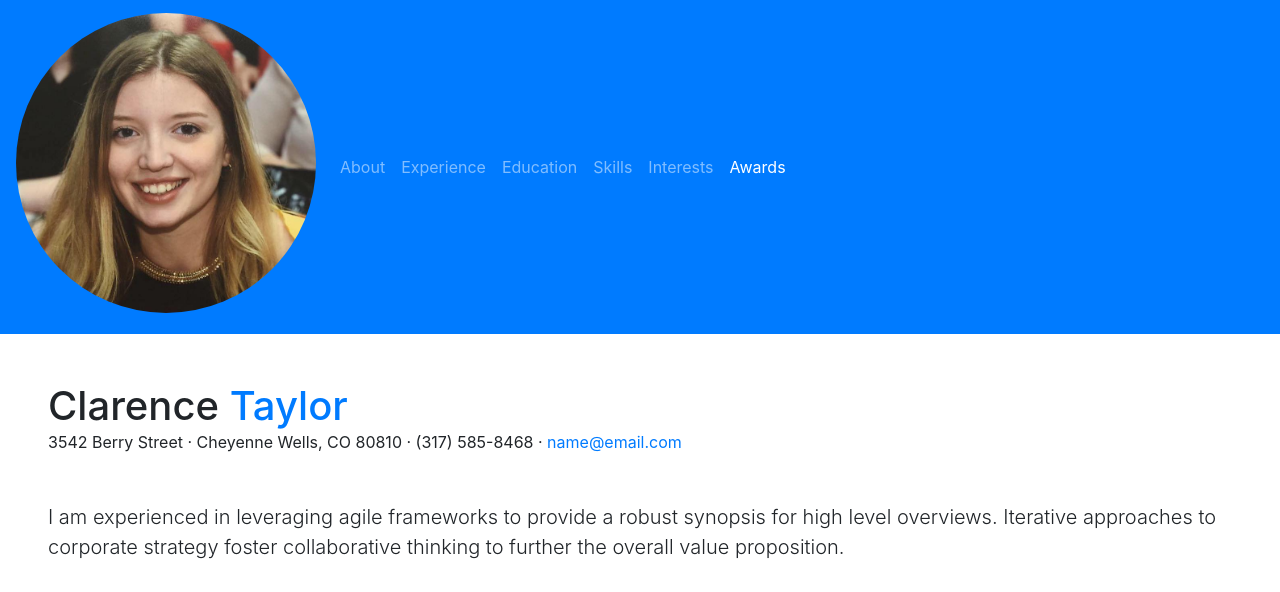
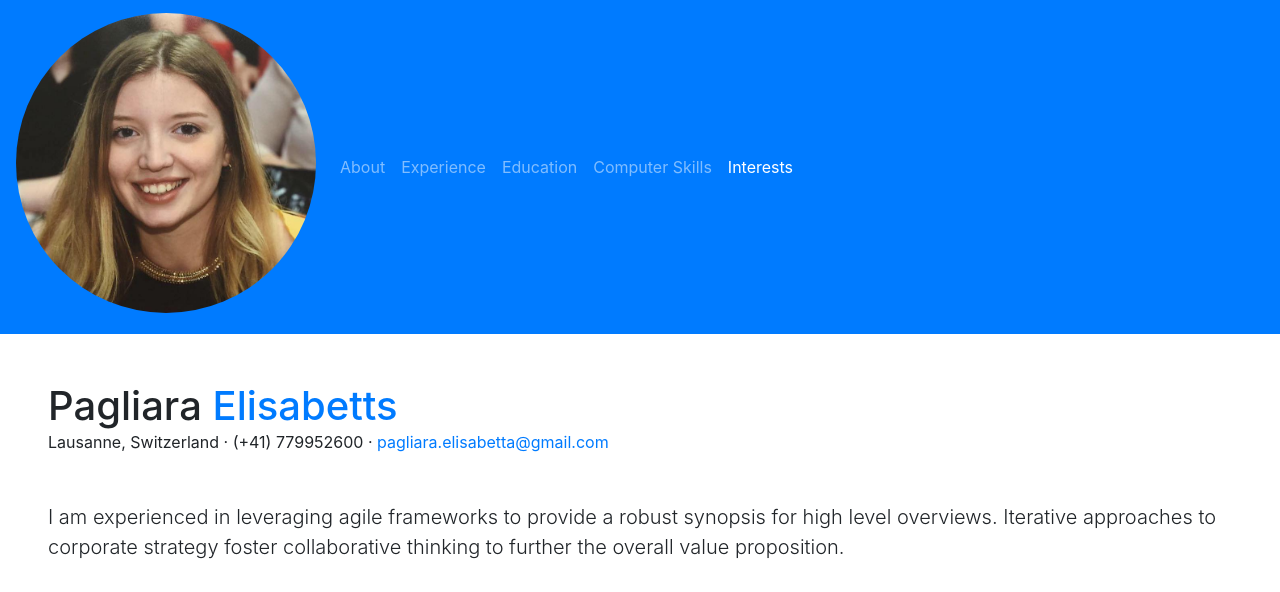
Before and after one commit to Elisabettaaa/Elisabetta_resume, a website with bundled scripts: page index.html in a window 1280 px wide. Shown: the top 592 px of the page. Built offline with nearby package versions, Linux system fonts and the light colour scheme; a web font is replaced by a local one.

Commit message:
dome modification to the first commit

```diff
--- a/index.html
+++ b/index.html
@@ -47,14 +47,12 @@
           <a class="nav-link js-scroll-trigger" href="#education">Education</a>
         </li>
         <li class="nav-item">
-          <a class="nav-link js-scroll-trigger" href="#skills">Skills</a>
+          <a class="nav-link js-scroll-trigger" href="#skills">Computer Skills</a>
         </li>
         <li class="nav-item">
           <a class="nav-link js-scroll-trigger" href="#interests">Interests</a>
         </li>
-        <li class="nav-item">
-          <a class="nav-link js-scroll-trigger" href="#awards">Awards</a>
-        </li>
+
       </ul>
     </div>
   </nav>
@@ -63,11 +61,11 @@
 
     <section class="resume-section p-3 p-lg-5 d-flex align-items-center" id="about">
       <div class="w-100">
-        <h1 class="mb-0">Clarence
-          <span class="text-primary">Taylor</span>
+        <h1 class="mb-0">Pagliara
+          <span class="text-primary">Elisabetts</span>
         </h1>
-        <div class="subheading mb-5">3542 Berry Street · Cheyenne Wells, CO 80810 · (317) 585-8468 ·
-          <a href="mailto:name@email.com">name@email.com</a>
+        <div class="subheading mb-5">Lausanne, Switzerland · (+41) 779952600 ·
+          <a href="mailto:name@email.com">pagliara.elisabetta@gmail.com</a>
         </div>
         <p class="lead mb-5">I am experienced in leveraging agile frameworks to provide a robust synopsis for high level overviews. Iterative approaches to corporate strategy foster collaborative thinking to further the overall value proposition.</p>
         <div class="social-icons">
```
